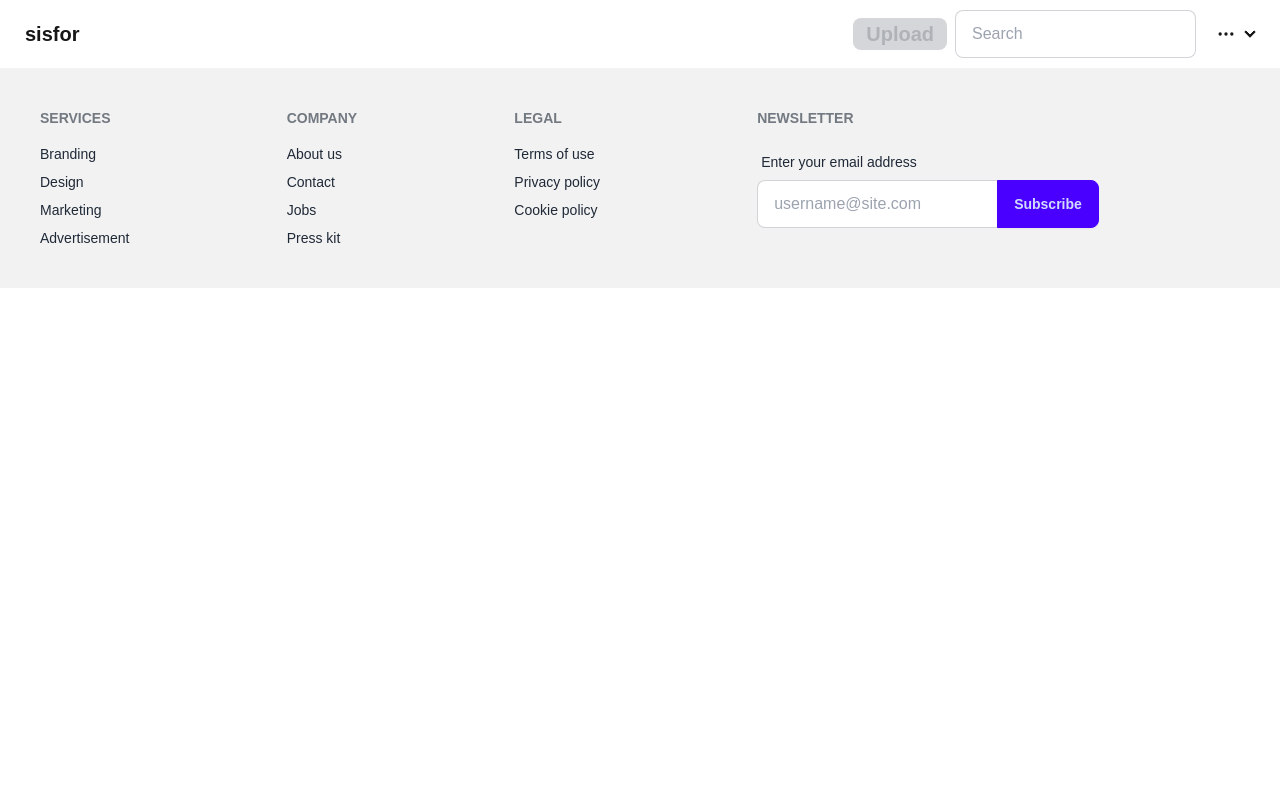
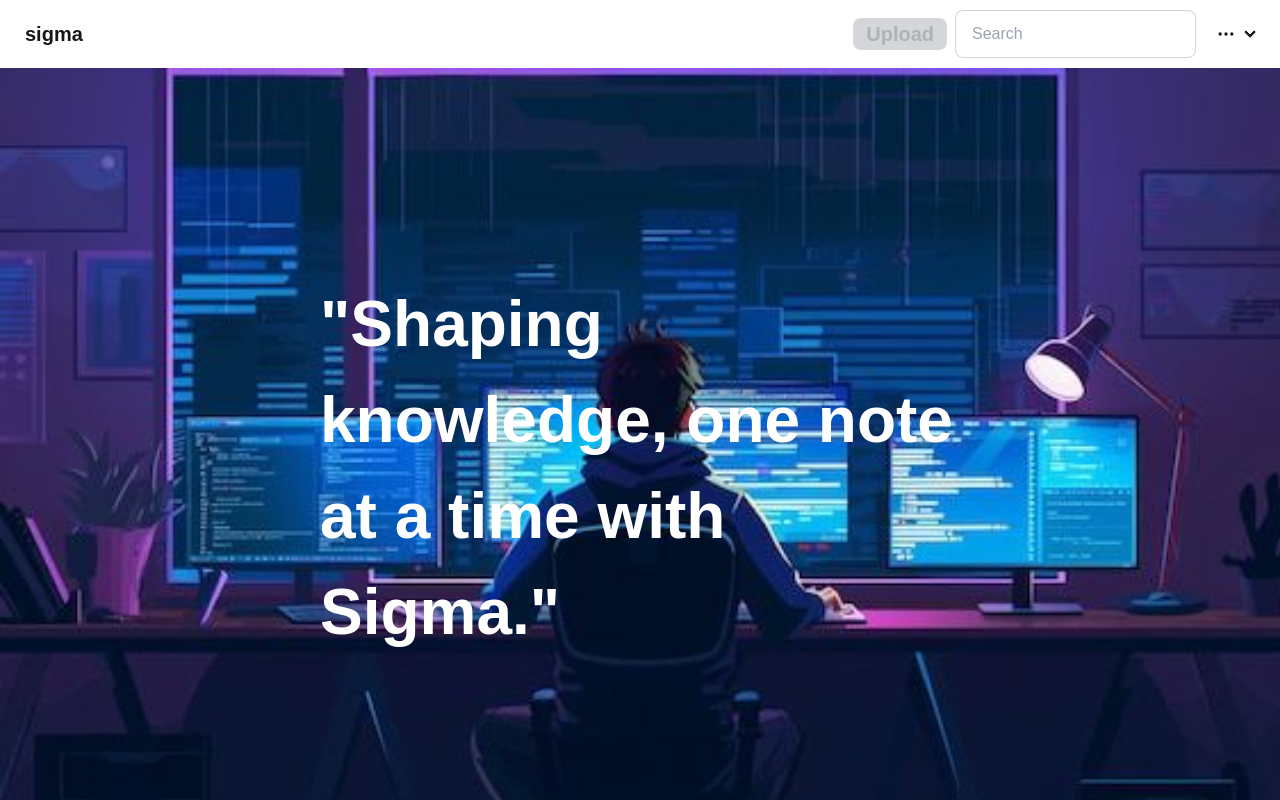
Before and after one commit to rnrran/sispor, a Next.js app: page / in a window 1280 px wide. Shown: the top 800 px of the page. Built offline with nearby package versions, Linux system fonts and the light colour scheme.

Commit message:
Updated header and navbar with new links

```diff
--- a/app/components/Header.jsx
+++ b/app/components/Header.jsx
@@ -1,92 +1,107 @@
-'use client'
+"use client";
 
-import Image from "next/image"
-import Link from "next/link"
+import Image from "next/image";
+import Link from "next/link";
 
-import {auth} from '../firebase'
-import {signOut} from 'firebase/auth'
-import { usePathname, useRouter } from "next/navigation"
-import { useContext, useEffect, useState } from "react"
-import { AuthContext } from "../context/AuthContext"
-
-
+import { auth } from "../firebase";
+import { signOut } from "firebase/auth";
+import { usePathname, useRouter } from "next/navigation";
+import { useContext, useEffect, useState } from "react";
+import { AuthContext } from "../context/AuthContext";
 
 const Header = () => {
-
   // const udahLogin = auth.currentUser.email ? true : false;
 
   const [udahLogin, setUdahLogin] = useState(false);
   const { push } = useRouter();
-    const {dispatch, currentUser} = useContext(AuthContext)
+  const { dispatch, currentUser } = useContext(AuthContext);
 
   const handleLogout = async () => {
     try {
-            await signOut(auth)
-            .then(
-                () => {
-                    dispatch({type:"LOGOUT"})
+      await signOut(auth).then(() => {
+        dispatch({ type: "LOGOUT" });
+      });
+
+      alert("berhasil logout !");
+      push("/");
+    } catch (e) {
+      alert(e);
     }
-            )
-
-            alert("berhasil logout !")
-            push('/')
-
-        } catch(e) {
-                alert(e)
-        }
-    }
+  };
 
   return (
     <>
-        <header className="bg-base-100">
+      <header className="bg-base-100 ">
         <div className="container mx-auto">
           <div className="navbar mx-auto">
             <div className="flex-1">
-                            <Link href='/' className="btn btn-ghost text-xl">sisfor</Link>
+              <Link href="/" className="btn btn-ghost text-xl">
+                sigma
+              </Link>
             </div>
             <div className="flex items-center space-x-2">
-                            <Link disabled={currentUser ? false : true} href={'/upload'} className="btn btn-ghost btn-sm text-xl">
+              <Link
+                disabled={currentUser ? false : true}
+                href={"/upload"}
+                className="btn btn-ghost btn-sm text-xl"
+              >
                 Upload
               </Link>
               <div className="form-control">
-                            <input type="text" placeholder="Search" className="input input-bordered w-24 md:w-auto" />
+                <input
+                  type="text"
+                  placeholder="Search"
+                  className="input input-bordered w-24 md:w-auto"
+                />
               </div>
             </div>
-                            { currentUser ?
-                            (<div className="flex-none gap-2">
+            {currentUser ? (
+              <div className="flex-none gap-2">
                 <div className="dropdown dropdown-end">
-
-                                <div tabIndex={0} role="button" className="btn btn-ghost btn-circle avatar">
+                  <div
+                    tabIndex={0}
+                    role="button"
+                    className="btn btn-ghost btn-circle avatar"
+                  >
                     <div className="w-10 rounded-full">
                       <Image
                         alt="Tailwind CSS Navbar component"
                         src="/resources/images/konodioda.jpg"
                         width={500}
-                                        height={500}/>
+                        height={500}
+                      />
                     </div>
                   </div>
                   <ul
                     tabIndex={0}
-                                    className="menu menu-sm dropdown-content bg-base-100 rounded-box z-[1] mt-3 w-52 p-2 shadow">
+                    className="menu menu-sm dropdown-content bg-base-100 rounded-box z-[1] mt-3 w-52 p-2 shadow"
+                  >
                     <li>
                       <div className="flex flex-row">
                         <div className="items-start">
-                                                <Link href="/profile">
-                                                    Profile
-                                                </Link>
+                          <Link href="/profile">Profile</Link>
                         </div>
 
                         <div className="items-end">
-                                                <Link href={'/profile/update'} className="badge-xs badge-success rounded-xl">edit</Link>
+                          <Link
+                            href={"/profile/update"}
+                            className="badge-xs badge-success rounded-xl"
+                          >
+                            edit
+                          </Link>
                         </div>
                       </div>
                     </li>
-                                    <li><a>Settings</a></li>
-                                    <li><button onClick={handleLogout}>Logout</button></li>
+                    <li>
+                      <a>Settings</a>
+                    </li>
+                    <li>
+                      <button onClick={handleLogout}>Logout</button>
+                    </li>
                   </ul>
                 </div>
-                            </div>)
-                            :
+              </div>
+            ) : (
               <div className="flex-none">
                 <ul className="menu menu-horizontal px-1">
                   <li>
@@ -96,29 +111,35 @@
                           xmlns="http://www.w3.org/2000/svg"
                           fill="none"
                           viewBox="0 0 24 24"
-                                        className="inline-block h-5 w-5 stroke-current">
+                          className="inline-block h-5 w-5 stroke-current"
+                        >
                           <path
                             strokeLinecap="round"
                             strokeLinejoin="round"
                             strokeWidth="2"
-                                        d="M5 12h.01M12 12h.01M19 12h.01M6 12a1 1 0 11-2 0 1 1 0 012 0zm7 0a1 1 0 11-2 0 1 1 0 012 0zm7 0a1 1 0 11-2 0 1 1 0 012 0z"></path>
+                            d="M5 12h.01M12 12h.01M19 12h.01M6 12a1 1 0 11-2 0 1 1 0 012 0zm7 0a1 1 0 11-2 0 1 1 0 012 0zm7 0a1 1 0 11-2 0 1 1 0 012 0z"
+                          ></path>
                         </svg>
                       </summary>
 
-                                    <ul className="bg-base-100 rounded-t-none p-2">
-                                        <li><Link href={'/login'}>Login</Link></li>
-                                        <li><Link href={'/daftar'}>Regis</Link></li>
+                      <ul className="bg-base-100 rounded-t-none p-2 z-10">
+                        <li>
+                          <Link href={"/login"}>Login</Link>
+                        </li>
+                        <li>
+                          <Link href={"/daftar"}>Regis</Link>
+                        </li>
                       </ul>
                     </details>
                   </li>
                 </ul>
               </div>
-                            }
+            )}
           </div>
         </div>
       </header>
     </>
-    )
-}
+  );
+};
 
-export default Header
+export default Header;
--- a/app/components/Navbar.jsx
+++ b/app/components/Navbar.jsx
@@ -3,7 +3,7 @@
 
 export default function Navbar() {
   return (
-    <nav className="navbar">
+    <nav className="navbar z-99">
       <div className="logo">
         <h1>Sigma</h1>
       </div>
--- a/app/page.jsx
+++ b/app/page.jsx
@@ -1,10 +1,32 @@
 import Image from "next/image";
-import Footer from "./components/Footer";
 
 export default function Home() {
   return (
     <>
-
+      <div style={{ position: "relative", height: "100vh" }}>
+        <Image
+          src="/resources/images/background.jpg" // path to your image
+          alt="Background Image"
+          layout="fill" // Ensures the image covers the entire container
+          objectFit="cover" // Ensures the image is properly scaled
+          className=""
+          priority // Optional: If the image is critical, it will load first
+        />
+        {/* Content goes here */}
+        <h1
+          style={{
+            position: "absolute",
+            top: "50%",
+            left: "50%",
+            transform: "translate(-50%, -50%)",
+            color: "white",
+            fontSize: "4rem", // Menambahkan ukuran font yang lebih besar
+            fontWeight: "bold", // Membuat font menjadi lebih tebal
+          }}
+        >
+          "Shaping knowledge, one note at a time with Sigma."
+        </h1>
+      </div>
     </>
   );
 }
--- a/app/pages/Homepage/page.jsx
+++ /dev/null
@@ -1,13 +0,0 @@
-// homepage/page.jsx
-import "./home.scss"; // Impor SCSS untuk styling halaman
-import Navbar from "../components/Navbar";
-import Hero from "../components/Hero";
-
-export default function Home() {
-  return (
-    <div>
-      <Navbar /> {/* Menampilkan Navbar */}
-      <Hero /> {/* Menampilkan Hero */}
-    </div>
-  );
-}
--- a/app/pages/index.tsx
+++ /dev/null
@@ -1,13 +0,0 @@
-// pages/index.tsx
-import Navbar from "../components/Navbar"; // Impor Navbar
-import Hero from "../components/Hero"; // Impor Hero
-import "./home.scss"; // Impor SCSS untuk styling
-
-export default function Home() {
-  return (
-    <div>
-      <Navbar /> {/* Menampilkan Navbar */}
-      <Hero /> {/* Menampilkan Hero */}
-    </div>
-  );
-}
```
Also changed, not shown: app/pages/Homepage.jsx (added, +11 -0 lines), app/pages/home.scss (renamed from app/pages/Homepage/home.scss), public/resources/images/background.jpg (added). Lines whose indentation alone changed are shown as unchanged.
